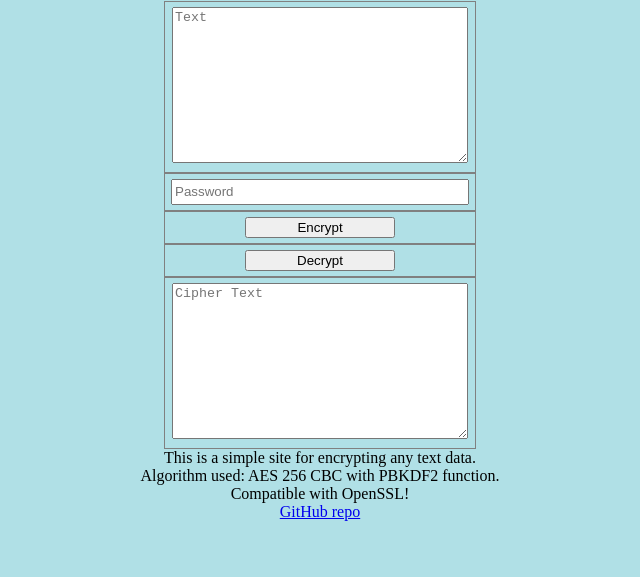
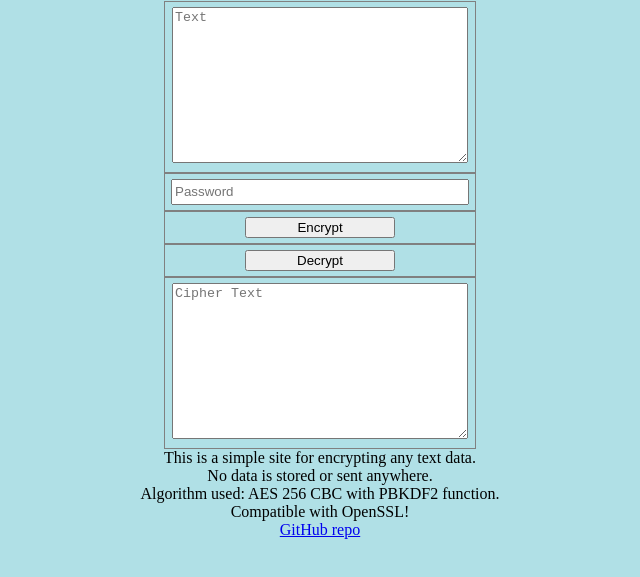
Before and after one commit to bsgrigorov/text-encrypt, a website: page index.html in a window 1280 px wide. Shown: the part 79-656 px from the top of the page, without its empty margins (320-960 px from the left). Drawn offline with nearby package versions, Linux system fonts and the light colour scheme.

Commit message:
Added license and info

```diff
--- a/index.html
+++ b/index.html
@@ -29,7 +29,10 @@
     <div>
       This is a simple site for encrypting any text data.
       <br>
-      Algorithm used: AES 256 CBC with PBKDF2 function. <br>
+      No data is stored or sent anywhere.
+      <br>
+      Algorithm used: AES 256 CBC with PBKDF2 function.
+      <br>
       Compatible with OpenSSL!
       <br>
       <a href="https://github.com/bsgrigorov/text-encrypt">GitHub repo</a>
```
Also changed, not shown: README.md, 1 other file.
